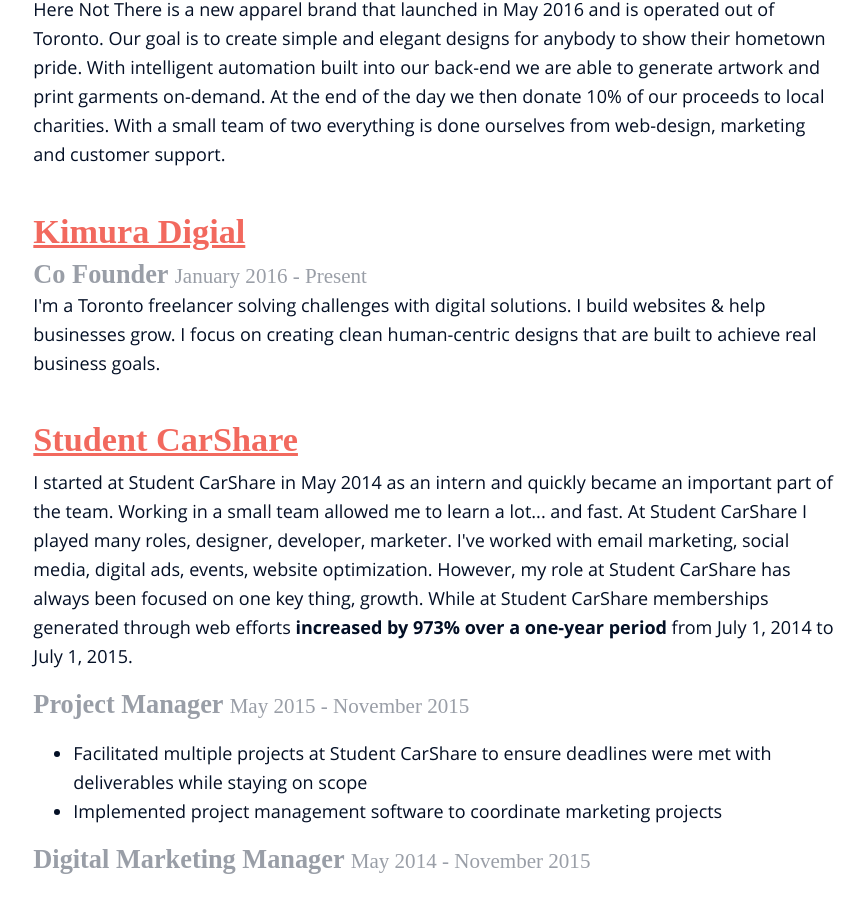
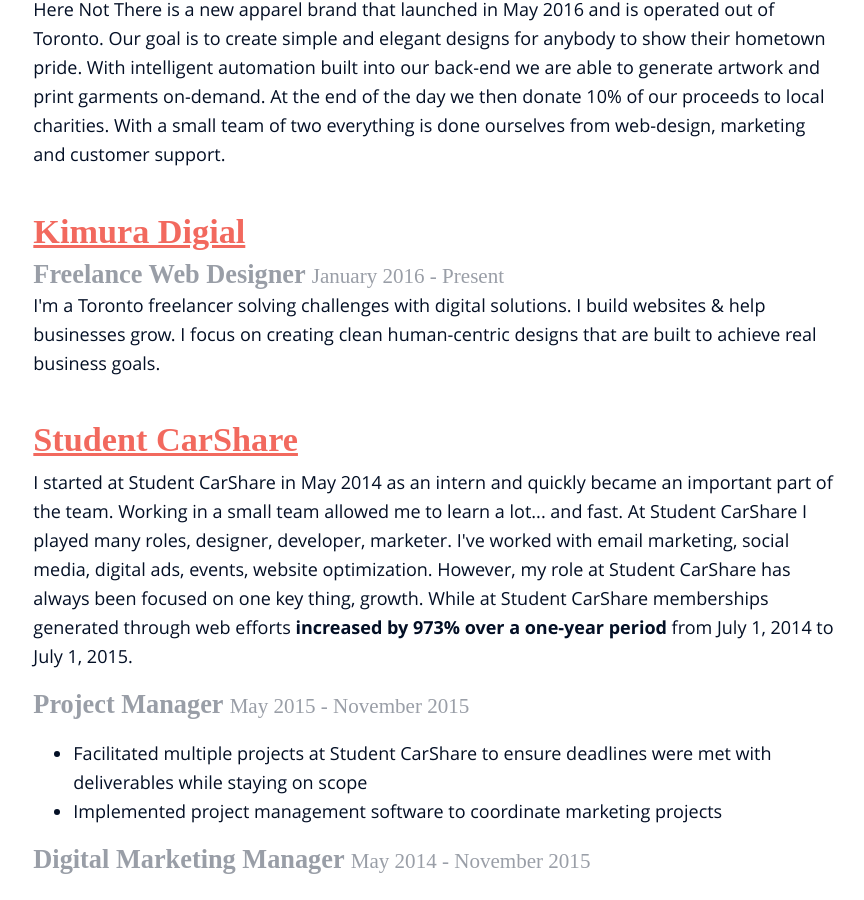
Before and after one commit to thomaskimura/Portfolio, a Jekyll site: the page built from resume.html, in a window 1280 px wide and 900 px high, scrolled down 447 px. Shown: the whole window, without its empty margins (205-1069 px from the left). Built offline with Jekyll 4.4.1, drawn with Linux system fonts in a browser that asks for light colours; nearby versions of some CDN libraries; some web fonts are replaced.

Commit message:
minor change

```diff
--- a/resume.html
+++ b/resume.html
@@ -46,7 +46,7 @@
 
       <section>
         <h3 class="opacity-1 margin-none-b"><a href="http://www.kimuradigital.com">Kimura Digial</a></h3>
-        <h4 class="opacity-3 margin-none">Co Founder <small class="text-weight-300">January 2016 - Present</small></h4>
+        <h4 class="opacity-3 margin-none">Freelance Web Designer <small class="text-weight-300">January 2016 - Present</small></h4>
         <p class="margin-none-t">
           I'm a Toronto freelancer solving challenges with digital solutions. I build websites & help businesses grow. I focus on creating clean human-centric designs that are built to achieve real business goals.
         </p>
```
